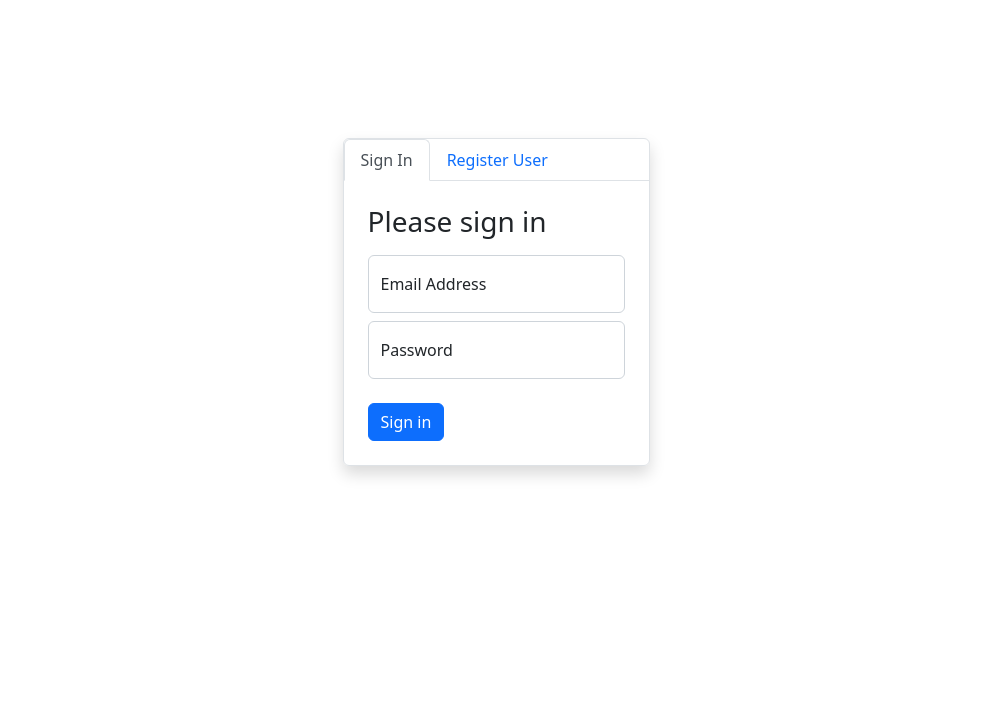
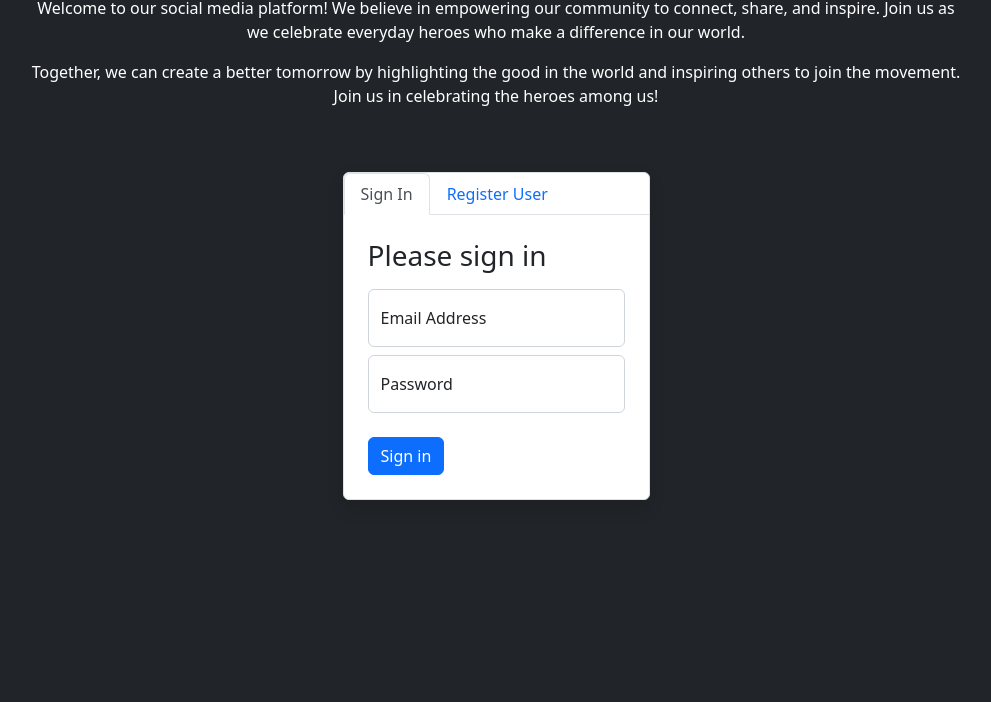
Before and after one commit to nexnic/JS2, a website: page index.html in a window 1280 px wide. Shown: the part 98-800 px from the top of the page, without its empty margins (144-1135 px from the left). Drawn offline with nearby package versions, Linux system fonts and the light colour scheme; files that its build step writes are made by us from their sources.

Commit message:
Update index.html
Update to index.html

```diff
--- a/index.html
+++ b/index.html
@@ -13,13 +13,27 @@
     <!-- CSS file -->
     <link rel="stylesheet" href="./dist/css/main.css">
 </head>
-<body>
-    <header>
+<body class="bg-dark">
+    <header class="container-fluid">
+        <div class="row">
+            <div class="col-lg-auto d-flex justify-content-md-center align-items-center vh-10 text-white">
+                <h1 class="visually-hidden">social media</h1>
+                <div class="px-1 py-5 text-center w-75">
+                    <h2 class="fw-blod">social media</h2>
+                    <p class="fw-semiblod">
+                        Welcome to our social media platform! We believe in empowering our community to connect, share, and inspire. Join us as we celebrate everyday heroes who make a difference in our world.
+                    </p>
+                    <p class="fw-normal">
+                        Together, we can create a better tomorrow by highlighting the good in the world and inspiring others to join the movement. Join us in celebrating the heroes among us!
+                    </p>
+                </div>
+            </div>
 
+        </div>
     </header>
     <main>
-        <div class="d-flex flex-row justify-content-md-center align-items-center vh-100 ">
-            <div class="sm-form rounded border shadow">
+        <div class="d-flex flex-row justify-content-md-center align-items-center vh-50 ">
+            <div class="sm-form rounded border shadow bg-white">
                 <div class="sm-form-header">
                     <div class="nav nav-tabs" id="nav-tab" role="tablist">
                         <button class="nav-link active" id="site-signin-tab" data-bs-toggle="tab" data-bs-target="#site-signin" type="button" role="tab" aria-controls="site-signin" aria-selected="false">Sign In</button>
@@ -32,13 +46,13 @@
                             <h3 class="h3 mb-3 fw-normal">
                                 Please sign in
                             </h3>
-                            <form method="post" id="signin">
+                            <form method="post" id="form-signin">
                                 <div class="form-floating pb-2">
-                                    <input  type="email" class="form-control" id="signin_email" name="email" placeholder="name@example.com">
+                                    <input  type="email" class="form-control" id="form-signin__email" name="email" placeholder="name@example.com">
                                     <label for="email"> Email Address</label>
                                 </div>
                                 <div class="form-floating pb-4">
-                                    <input type="password" class="form-control" id="signin_password " name="password" placeholder="password">
+                                    <input type="password" class="form-control" id="form-signin__password " name="password" placeholder="password">
                                     <label for="password">Password</label>
                                 </div>
                                 <div class="form-floating">
```
